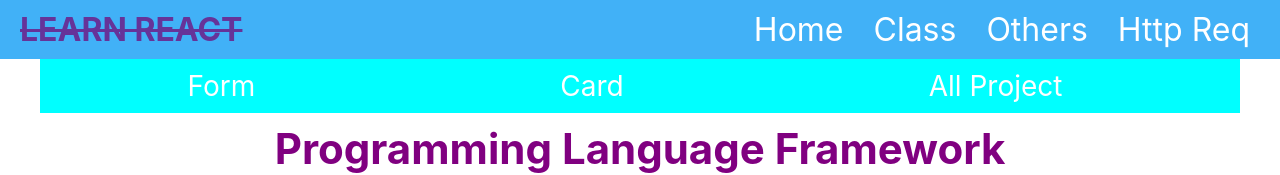
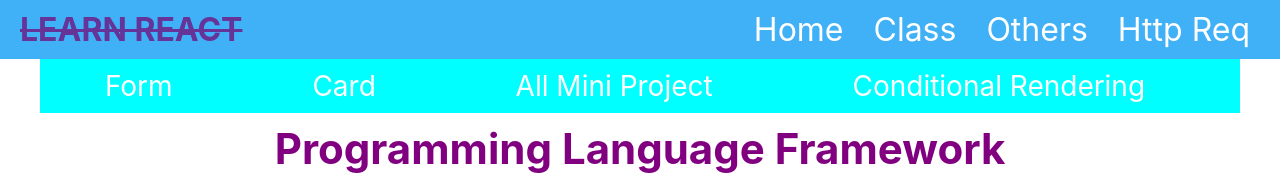
Before and after one commit to khaled39ab/React-With-LWS, a React (Create React App) app: page /card in a window 1280 px wide. Shown: the top 175 px of the page. Built offline with nearby package versions, Linux system fonts and the light colour scheme.

Commit message:
conditional rendering

```diff
--- a/src/App.js
+++ b/src/App.js
@@ -28,6 +28,7 @@ function App() {
         <Route path="/others" element={<Others></Others>}></Route>
         <Route path="/card" element={<CardGroup></CardGroup>}></Route>
         <Route path="/all-project" element={<AllProject></AllProject>}></Route>
+        {/* <Route path="/conditional-rendering" element={}></Route> */}
       </Routes>
 
     </div>
--- a/src/page/OthersNavbar.js
+++ b/src/page/OthersNavbar.js
@@ -18,7 +18,8 @@ const OthersNavbar = () => {
                 <li style={listStyle}>
                     <Link className='link' to={'/form'}>Form</Link>
                     <Link className='link' to={'/card'}>Card</Link>
-                    <Link className='link' to={'/all-project'}>All Project</Link>
+                    <Link className='link' to={'/all-project'}>All Mini Project</Link>
+                    <Link className='link' to={'/conditional-rendering'}>Conditional Rendering</Link>
                 </li>
             </ul>
         </div>
```
Also changed, not shown: src/conditional-rendering/Login.js (added, +11 -0 lines), src/conditional-rendering/Permission.js (added, +11 -0 lines).
